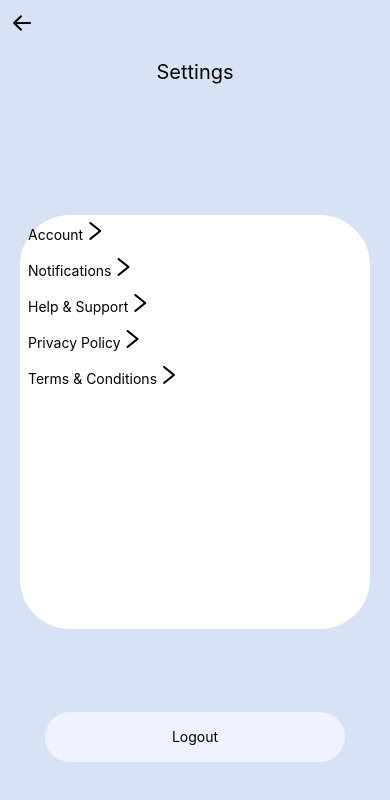
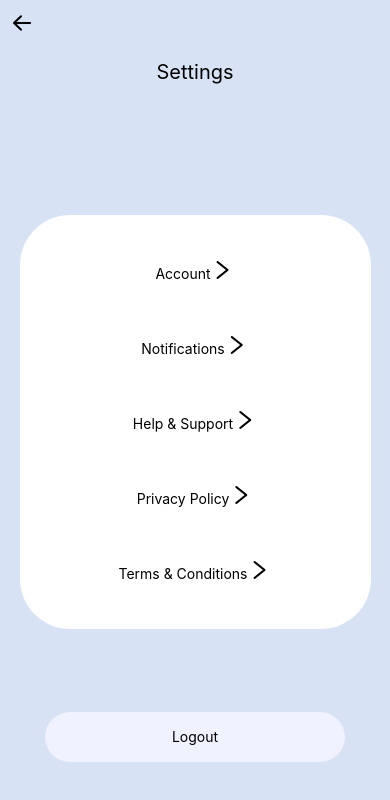
Before and after one commit to Mchana/techbalance-technical-assessment, a React Native app: screen / in a window 390 px wide. Shown: the top 800 px of the page. Built offline with nearby package versions, Linux system fonts and the light colour scheme.

Commit message:
fiddling with options layout

```diff
--- a/components/optionsbox.tsx
+++ b/components/optionsbox.tsx
@@ -37,25 +37,27 @@ export default function OptionsBox () {
 const styles = StyleSheet.create({
     container:{
         flexGrow: 1,
+        flexShrink:1,
         flexDirection:'column',
+        alignItems:'center',
+        justifyContent:'space-evenly',
         backgroundColor: '#ffffff',
         borderRadius: 50,
-        width: 350,
+        width: '90%',
         height:200,
     },
     text:{
-        flexGrow:1,
-        flexShrink:1,
-        paddingLeft:8,
-        alignItems: 'center',
+        //paddingLeft:10,
+        flexDirection:'row',
+        justifyContent:'flex-start',
         color: '#000000',
         lineHeight: 32,
-        padding:'auto',
 
     },
     icon:{
-        flexDirection:'row',
-        marginRight: 50,
+        //flexDirection:'row',
+        //marginRight: 50,
+        justifyContent:'flex-end'
     },
 
 });
```
